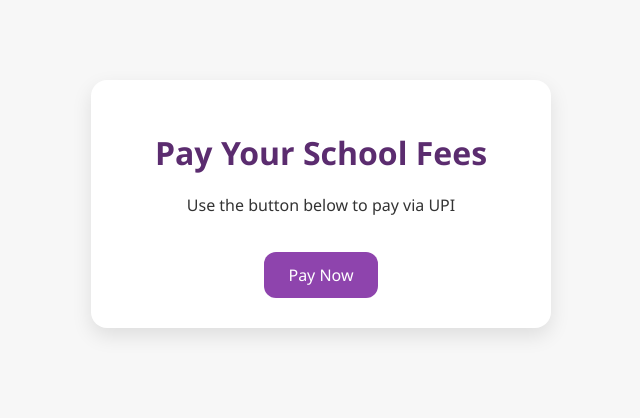
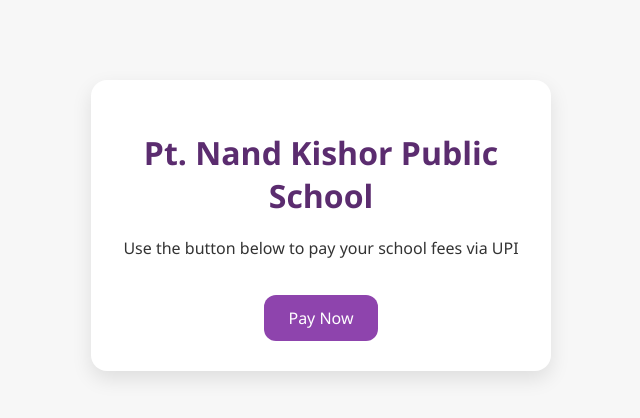
Before and after one commit to nkps-2004/Payment-Gateway, a plain HTML site: page index.html in a window 1280 px wide. Shown: the whole page, without its empty margins (319-959 px from the left). Drawn offline with Linux system fonts and the light colour scheme.

Commit message:
Update index.html

```diff
--- a/index.html
+++ b/index.html
@@ -8,8 +8,8 @@
 </head>
 <body>
   <div class="container">
-    <h1>Pay Your School Fees</h1>
-    <p>Use the button below to pay via UPI</p>
+    <h1>Pt. Nand Kishor Public School</h1>
+    <p>Use the button below to pay your school fees via UPI</p>
     <a id="upi-link" class="pay-button">Pay Now</a>
   </div>
 
```
